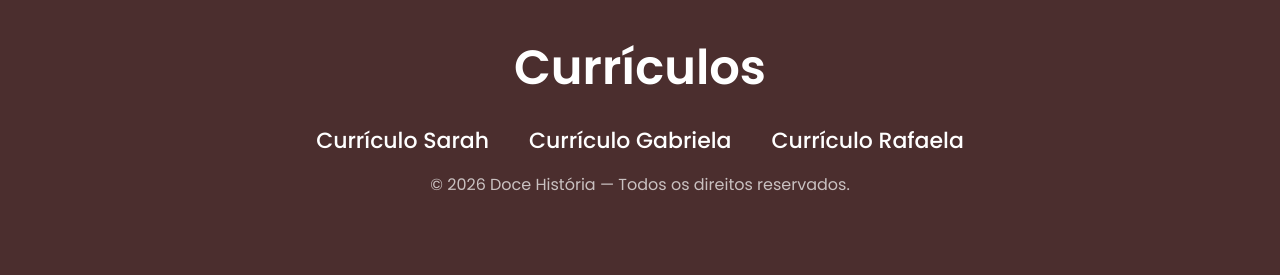
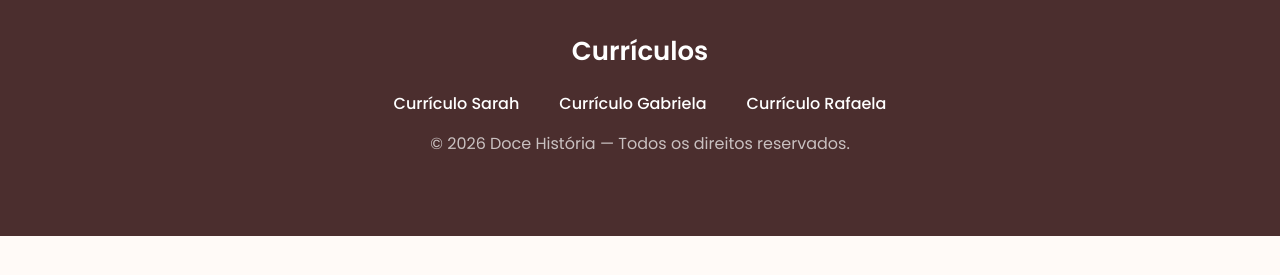
Before and after one commit to raflxx/projeto-front-end, a plain HTML site: page index.html in a window 1280 px wide. Shown: the part 4062-4337 px from the top of the page. After the commit the page ends 4298 px from the top, so only its background shows below. Drawn offline with nearby package versions, Linux system fonts and the light colour scheme.

Commit message:
CSS do index Finalizado

```diff
--- a/style.css
+++ b/style.css
@@ -310,7 +310,7 @@ footer p{
 
 .curriculos h3{
     color:white;
-    font-size:48px;
+    font-size:26px;
     margin-bottom:20px;
 }
 
@@ -327,7 +327,7 @@ footer p{
 .curriculos a{
     color:white;
     text-decoration:none;
-    font-size:22px;
+    font-size:16px;
     font-weight:500;
 
     transition:0.3s;
@@ -336,4 +336,3 @@ footer p{
 .curriculos a:hover{
     color:#f8c8dc;
 }
-}
```
